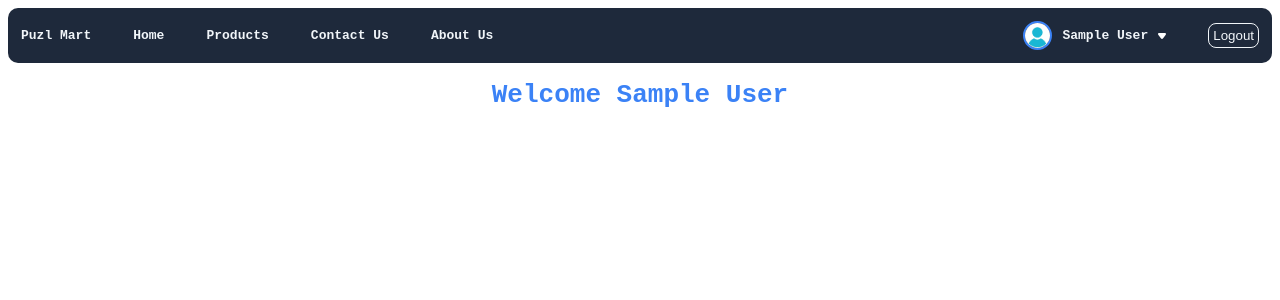
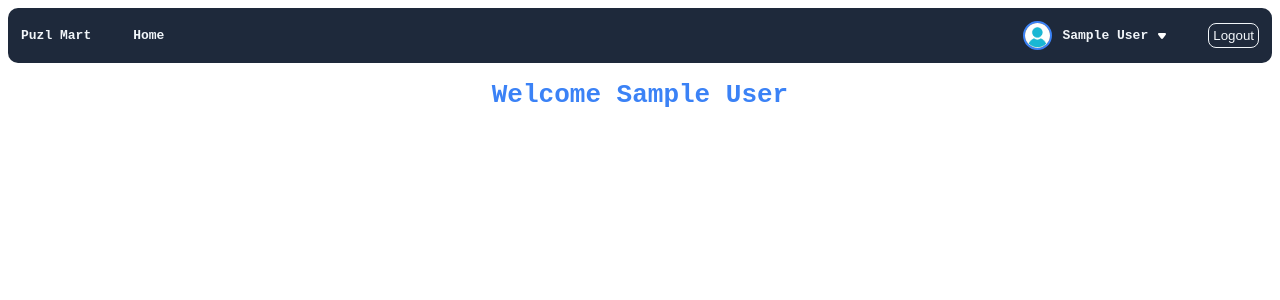
Before and after one commit to Dhaya481251/react-redux-project, a React app in the folder frontend/: page / in a window 1280 px wide. Shown: the top 300 px of the page. Built offline with nearby package versions, Linux system fonts and the light colour scheme; no server answers; sample sign-in values are in the browser's storage; the HTML template or start-up script is replaced by a standard one.

Commit message:
User navbar changed : products, about us, contact us removed

```diff
--- a/frontend/src/components/Navbar/Navbar.jsx
+++ b/frontend/src/components/Navbar/Navbar.jsx
@@ -36,9 +36,6 @@ const Navbar = () => {
             <div className='lists'>
                 <li className='logo'>Puzl Mart</li>
                 <li><NavLink to='/' className='home-user'>Home</NavLink></li>
-                <li>Products</li>
-                <li>Contact Us</li>
-                <li>About Us</li>
             </div>
             <div className='lists'>
                 <li onMouseEnter={handleHover}>
```
